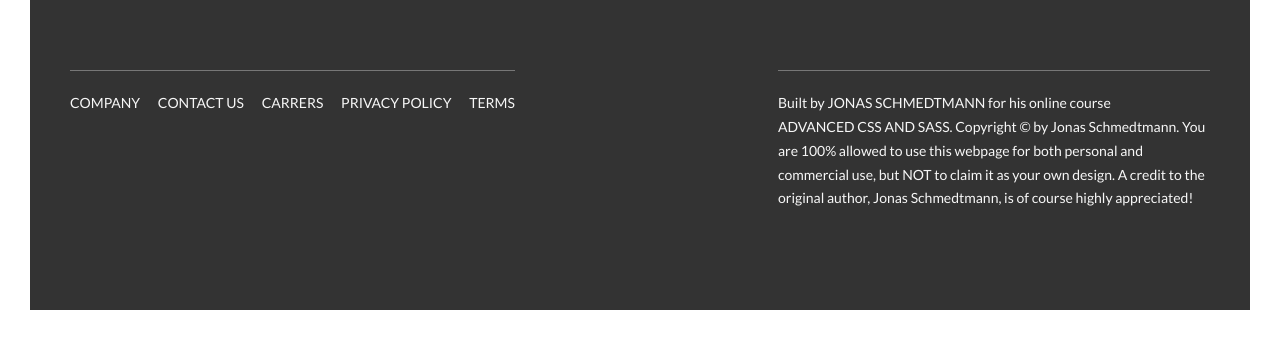
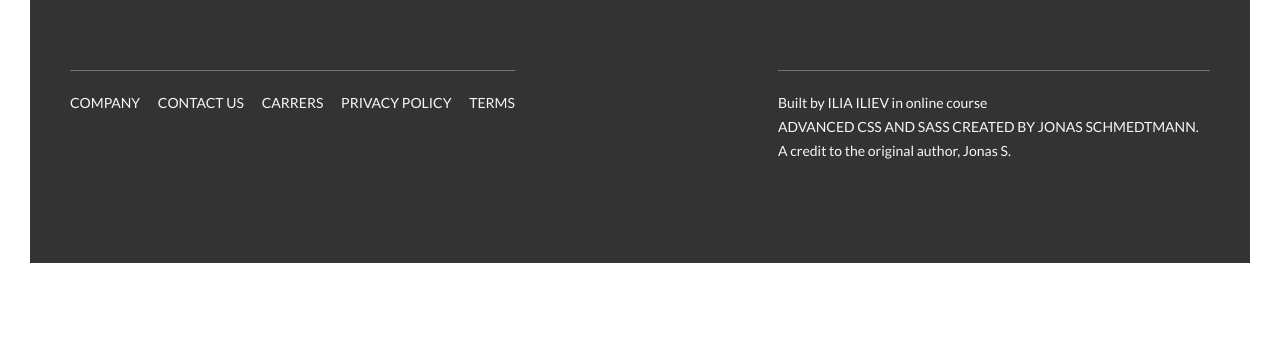
Before and after one commit to li4kata/nexterproject.github.io, a website: page index.html in a window 1280 px wide. Shown: the part 5815-6155 px from the top of the page. After the commit the page ends 6108 px from the top, so only its background shows below. Drawn offline with Linux system fonts and the light colour scheme.

Commit message:
Update index.html

```diff
--- a/index.html
+++ b/index.html
@@ -390,10 +390,8 @@
                 </div>
                 <div class="col-1-of-2">
                     <p class="footer__copyright">
-                        Built by <a href="#" class="footer__link">Jonas Schmedtmann</a> for his online course <a href="#" class="footer__link">Advanced CSS and Sass</a>.
-                        Copyright &copy; by Jonas Schmedtmann. You are 100% allowed to use this webpage for both personal
-                        and commercial use, but NOT to claim it as your own design. A credit to the original author, Jonas
-                        Schmedtmann, is of course highly appreciated!
+                        Built by <a href="#" class="footer__link">Ilia Iliev</a> in online course <a href="#" class="footer__link">Advanced CSS and Sass created by Jonas Schmedtmann</a>.
+                        A credit to the original author, Jonas S.
                     </p>
                 </div>
             </div>
```
